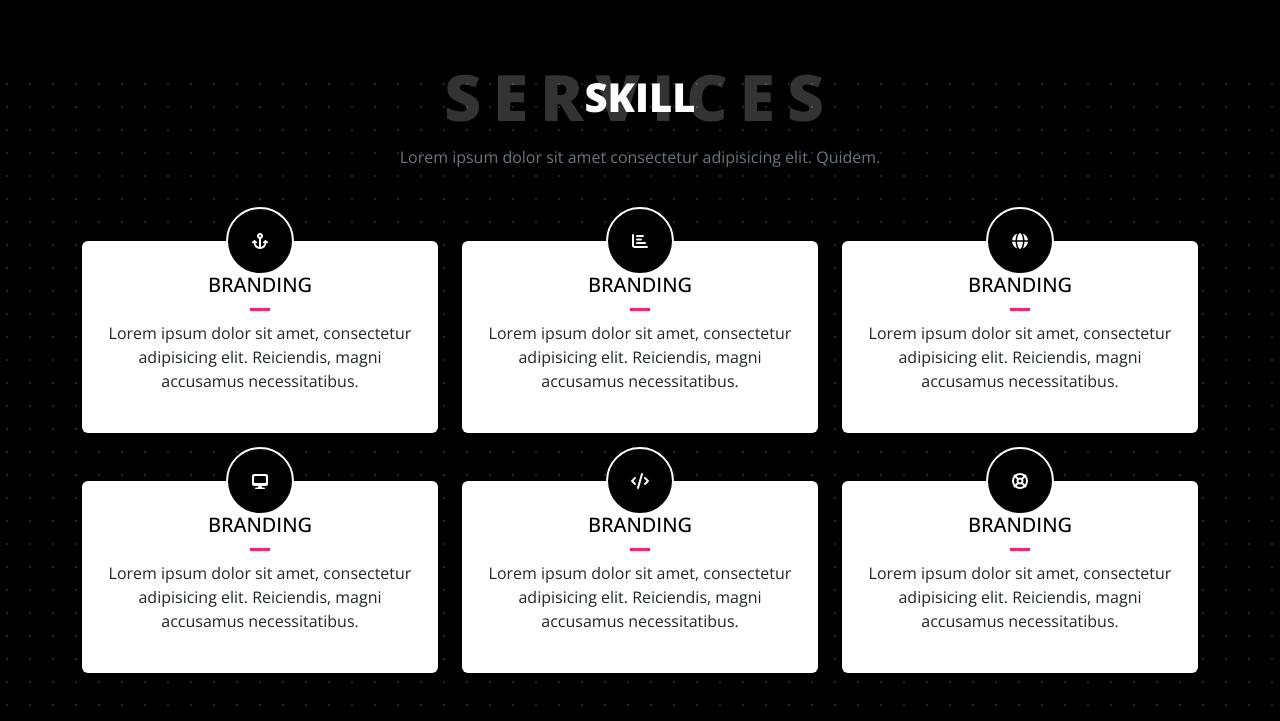
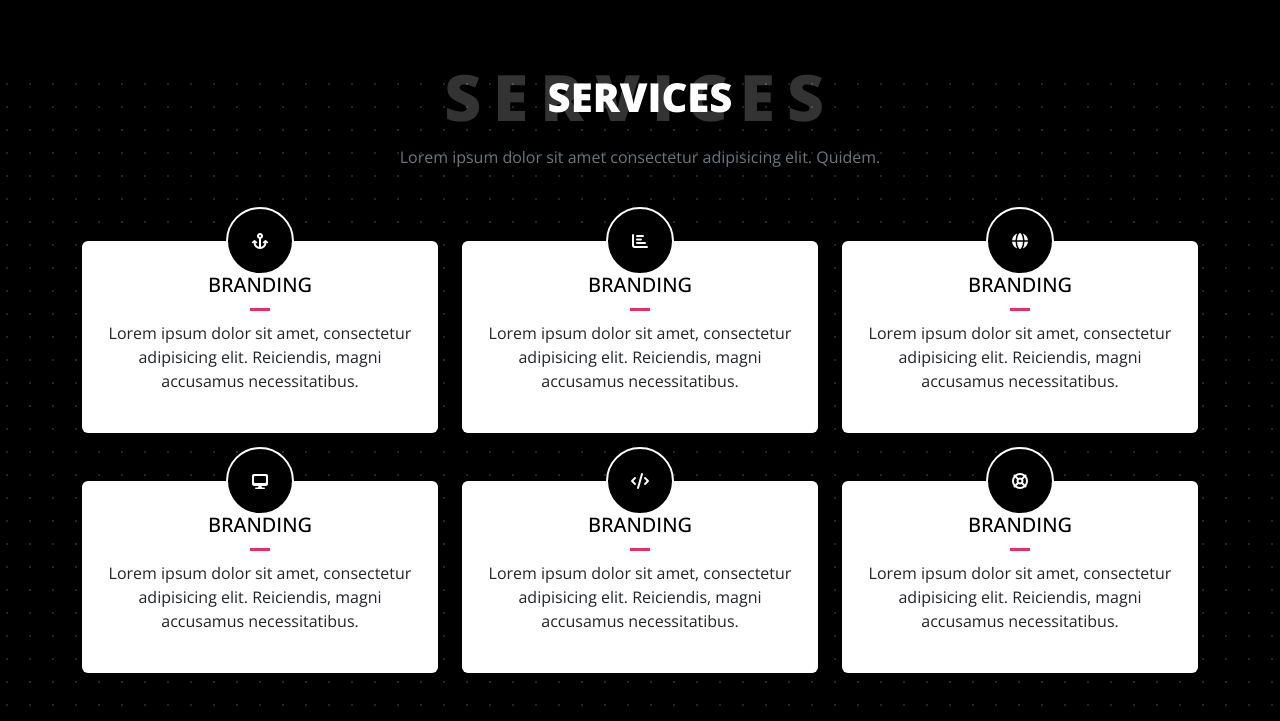
Before and after one commit to omair-660/osaka, a plain HTML site: page index.html in a window 1280 px wide. Shown: the part 1948-2669 px from the top of the page. Drawn offline with nearby package versions, Linux system fonts and the light colour scheme.

Commit message:
Update index.html

```diff
--- a/index.html
+++ b/index.html
@@ -155,7 +155,7 @@
       <div class="container">
         <div class="row">
           <div class="col-12 text-center mb-5">
-            <h2 class="text-black position-relative h1 text-white">SKILL</h2>
+            <h2 class="text-black position-relative h1 text-white">SERVICES</h2>
             <p class="my-4 text-secondary">Lorem ipsum dolor sit amet consectetur adipisicing elit. Quidem.</p>
           </div>
           <div class="col-md-4 text-center position-relative">
```
